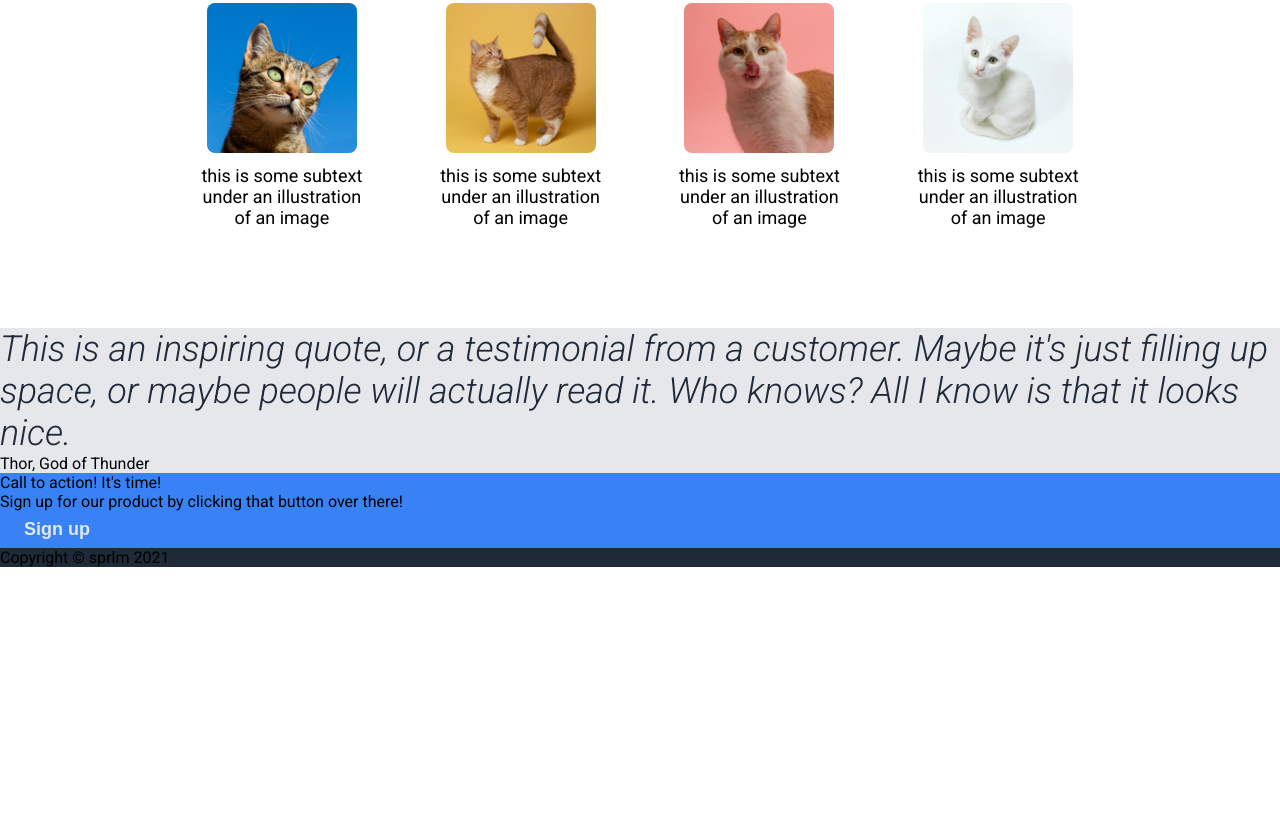
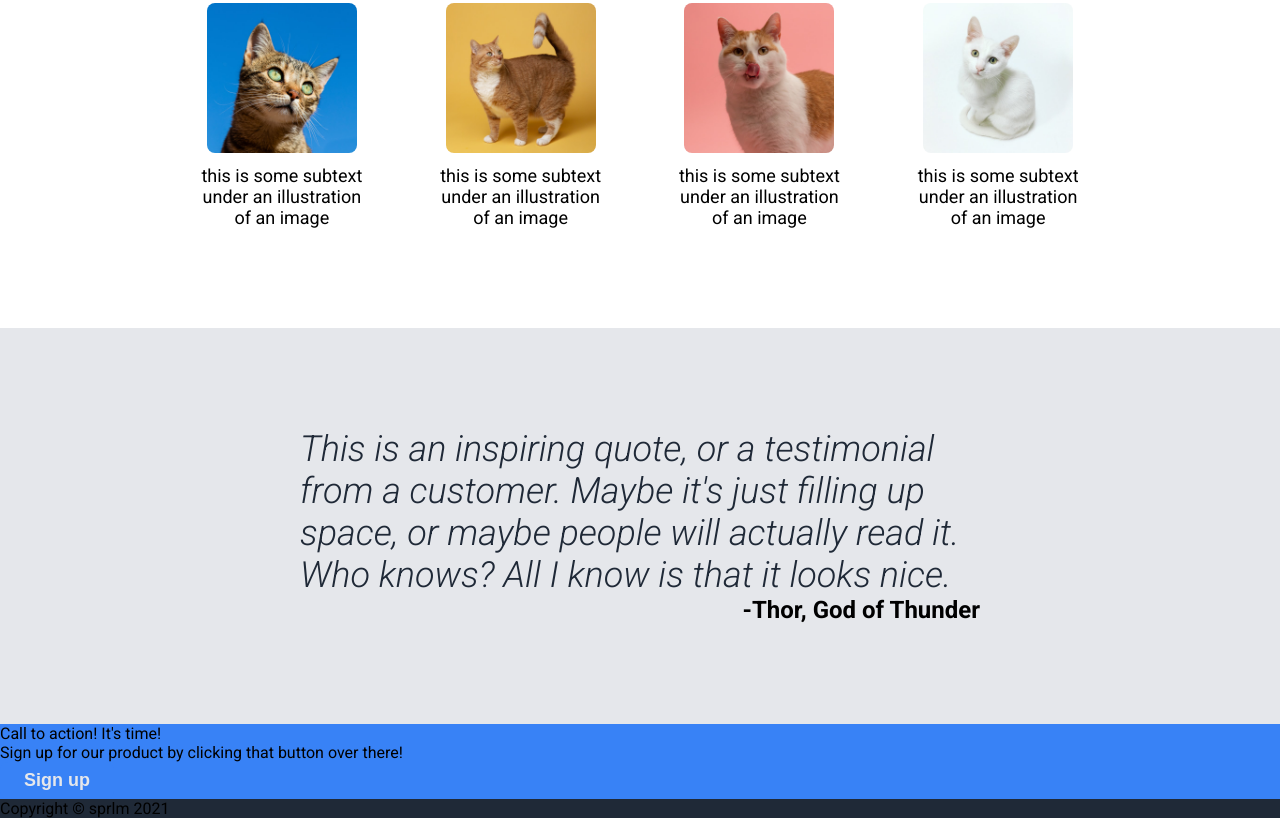
Before and after one commit to sprlm/landing-page, a plain HTML site: page index.html in a window 1280 px wide. Shown: the part 795-1613 px from the top of the page. Before the commit the page ends 1362 px from the top, so only its background shows below. Drawn offline with Linux system fonts and the light colour scheme.

Commit message:
Create CSS for quote section

```diff
--- a/index.html
+++ b/index.html
@@ -72,7 +72,7 @@
             or maybe people will actually read it. Who knows? All I know is that it looks nice.
         </div>
         <div class="quote-author">
-            Thor, God of Thunder
+            -Thor, God of Thunder
         </div>
     </div>
 
--- a/style.css
+++ b/style.css
@@ -76,6 +76,12 @@ button, .cta {
     font-style: italic;
 }
 
+.quote-author {
+    font-size: 24px;
+    font-weight: 700;
+    text-align: end;
+}
+
 .header {
     display: flex;
     align-items: center;
@@ -128,3 +134,7 @@ button, .cta {
 .info-section-text {
     font-size: 18px;
 }
+
+.quote {
+    padding: 100px 300px;
+}
```
